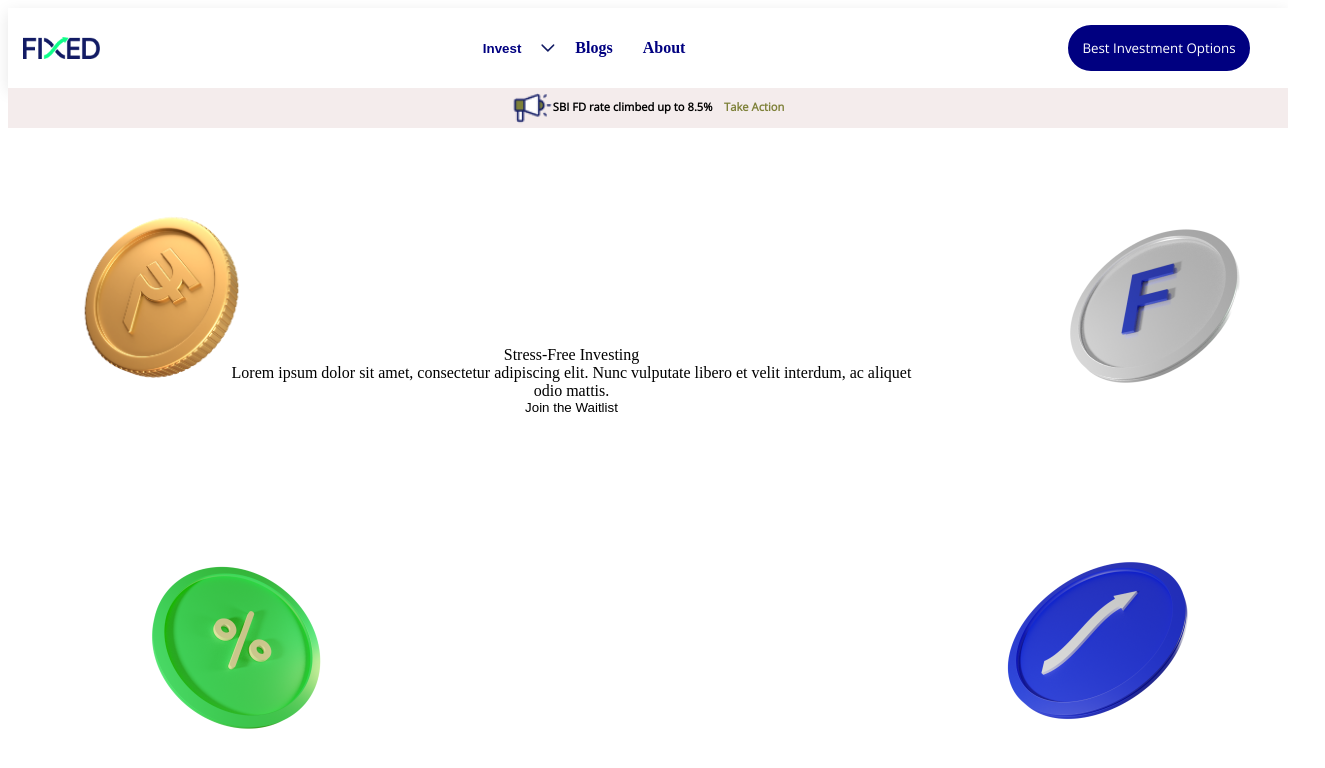
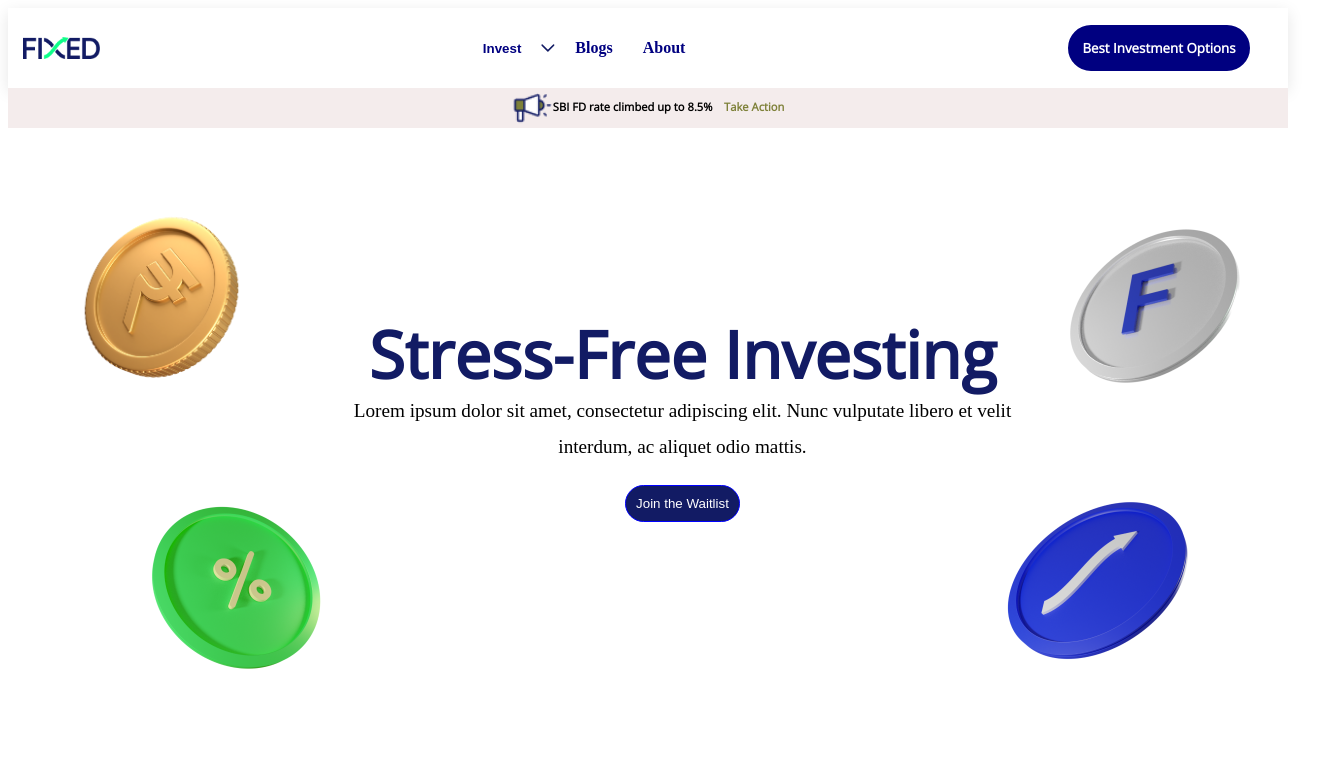
Before and after one commit to Gaurav9711/panda, a Next.js app: page / in a window 1280 px wide. Shown: the top 768 px of the page, 1325 px wide, since content can reach past the window. Built offline with nearby package versions, Linux system fonts and the light colour scheme.

Commit message:
Stress free investing section done

```diff
--- a/src/components/header.module.css
+++ b/src/components/header.module.css
@@ -79,6 +79,7 @@
     background-color:navy;
     font-family: 'Open Sans', sans-serif;
     border-radius:25px;
+    font-weight: bold;
     justify-content: flex-end;
   }
   .navBar {
--- a/src/components/hero-container.module.css
+++ b/src/components/hero-container.module.css
@@ -1,44 +1,62 @@
 .stressFreeInvesting {
   position: relative;
   line-height: 120%;
+  font-family: 'Open Sans', sans-serif;
+  color:#121B64;
+  font-weight: bold;
+  font-size: 65px;
+
 }
+
 .loremIpsumDolor {
   position: relative;
-    font-size: var(--paragraph-28-size);
+  font-size: 1.2rem;
   color: var(--black);
   display: flex;
   align-items: center;
   justify-content: center;
   width: 700px;
+  height: 72px;
+  line-height: 35.9px;
 }
+
 .joinTheWaitlist {
   position: relative;
+
   font-size: var(--heading-16-size);
-    font-family: var(--paragraph-20);
+
   color: var(--white);
   text-align: center;
 }
+
 .joinTheWaitlistWrapper {
   cursor: pointer;
   border: 0;
-    padding: var(--padding-base);
-    background-color: var(--brand-blue);
-    border-radius: var(--br-13xl);
+  border: 1px solid blue;
+  padding: 10px;
+  background-color:#121B64;
+  color: white;
+  border-radius:20px;
   display: flex;
   flex-direction: row;
   align-items: center;
   justify-content: center;
+  margin-top: 20px;
 }
+
 .stressFreeInvestingParent {
   position: absolute;
   top: calc(50% - 163px);
-    left: calc(50% - 418.5px);
+  left: 20vw;
   display: flex;
   flex-direction: column;
   align-items: center;
   justify-content: flex-start;
   gap: var(--gap-13xl);
+  width: 837px;
+  height: 304px;
 }
+
 .rupeeGoldCoin {
   position: absolute;
   top: 0;
@@ -47,40 +65,46 @@
   height: 341.09px;
   object-fit: cover;
 }
+
 .percentCoin1 {
   bottom: 139px;
   left: 119px;
   width: 220px;
   height: 220px;
 }
+
 .arrowCoin1,
 .fCoin2,
 .percentCoin1 {
   position: absolute;
   object-fit: cover;
 }
+
 .arrowCoin1 {
   right: 69px;
   bottom: 147px;
   width: 228px;
   height: 228px;
 }
+
 .fCoin2 {
   top: 1px;
   right: -53px;
   width: 340px;
   height: 340px;
 }
+
 .hero {
-    align-self: stretch;
+  /* align-self: stretch; */
   position: relative;
   border-radius: 0 0 var(--br-61xl) var(--br-61xl);
   background-color: var(--white);
-    height: 760px;
-    flex-shrink: 0;
-    overflow: hidden;
+  height: 700px;
+  /* flex-shrink: 0; */
+  /* overflow: hidden; */
   text-align: center;
   font-size: var(--heading-80-size);
   color: var(--brand-blue);
   font-family: var(--paragraph-20);
+
 }
```
Lines whose indentation alone changed are shown as unchanged.
